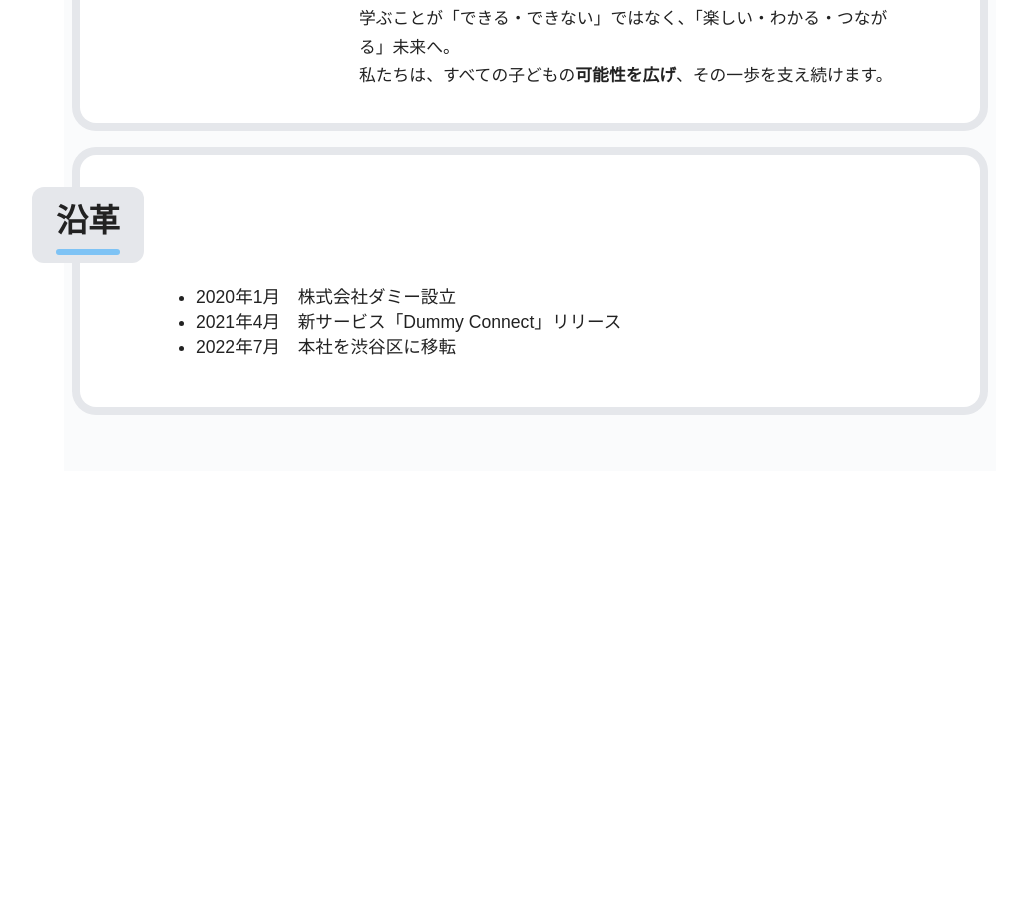
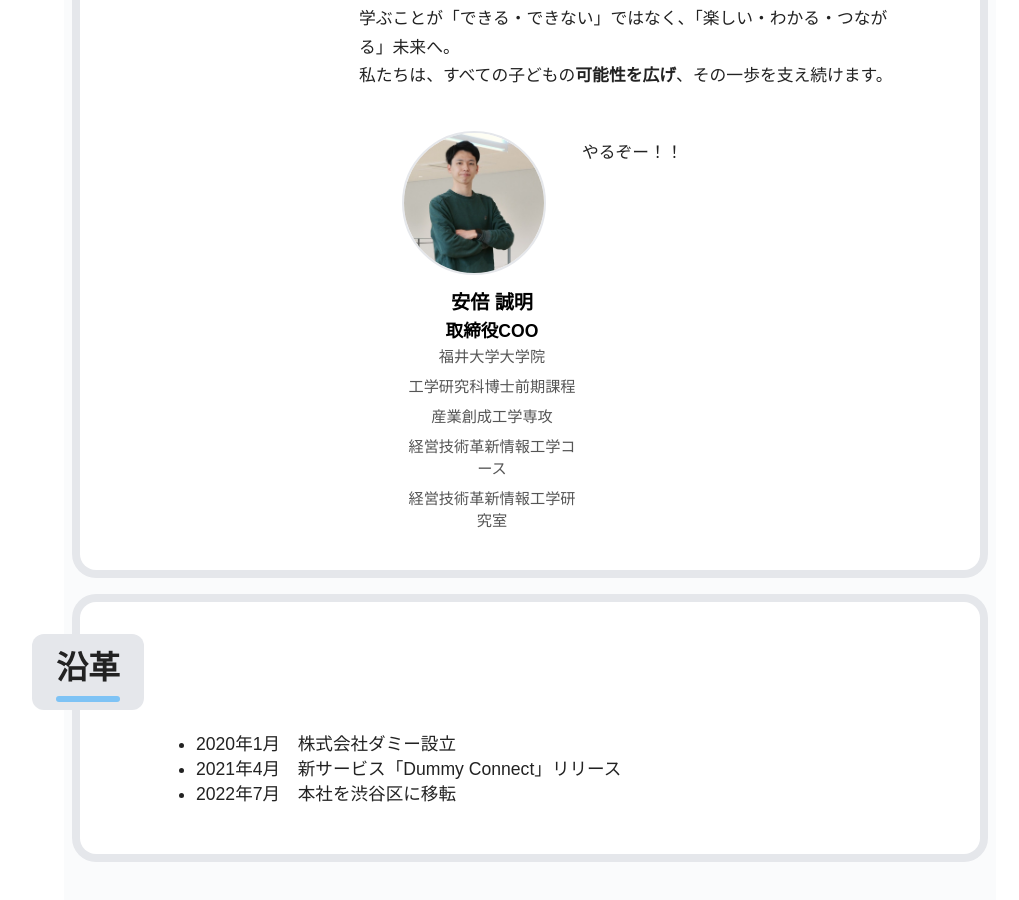
Before and after one commit to yr04491/Page_Mina, a React (Create React App) app: page / in a window 1280 px wide. Shown: the part 3165-4065 px from the top of the page, without its empty margins (110-1129 px from the left). Before the commit the page ends 3636 px from the top, so only its background shows below. Built offline with nearby package versions, Linux system fonts and the light colour scheme.

Commit message:
安倍カード追加

```diff
--- a/src/pages/CompanyPage.jsx
+++ b/src/pages/CompanyPage.jsx
@@ -75,32 +75,51 @@ const CompanyPage = () => {
   const companyInfoRef = useRef(null);
   const officersRef = useRef(null);
   const historyRef = useRef(null);
+  /**
+   * 指定されたセクションへスクロールするための関数
+   * @param {string} section - スクロール先のセクション名（'mission', 'vision'など）
+   */
+  const scrollToSection = (section) => {
+    // セクション名と対応するrefのマッピングオブジェクト
+    // 各refはuseRefフックで作成されたセクション要素への参照
+    const refs = {
+      mission: missionRef,           // Missionセクションへの参照
+      vision: visionRef,             // Visionセクションへの参照
+      'about-company': aboutCompanyRef, // 会社紹介セクションへの参照
+      'company-info': companyInfoRef,   // 会社概要セクションへの参照
+      officers: officersRef,         // 会社役員セクションへの参照
+      history: historyRef,           // 沿革セクションへの参照
+    };
 
-  const scrollToSection = (section) => {
-    const refs = {
-      mission: missionRef,
-      vision: visionRef,
-      'about-company': aboutCompanyRef,
-      'company-info': companyInfoRef,
-      officers: officersRef,
-      history: historyRef,
-    };
+    // 指定されたセクション名に対応するrefを取得
     const ref = refs[section];
+
+    // refが存在し、かつそれが実際のDOM要素を参照している場合のみ処理を実行
     if (ref && ref.current) {
+      // ヘッダー要素を取得
       const header = document.querySelector('.topbar');
+
+      // ヘッダーの高さを取得（存在しない場合は0）
+      // スクロール後にセクションがヘッダーの下に表示されるために必要
       const headerHeight = header ? header.offsetHeight : 0;
 
-      // スクロールするターゲット要素の位置を取得
+      // 現在のビューポートからターゲット要素までの垂直距離を取得
+      // getBoundingClientRect().topは要素の上端がビューポートの上端からどれだけ離れているかを返す
+      // これは現在のスクロール位置に依存する相対値
       const targetPosition = ref.current.getBoundingClientRect().top;
 
-      // 現在の表示位置からの相対的な距離を計算
-      // ヘッダーの高さを考慮して少し余裕を持たせる
+      // スクロールすべき距離を計算
+      // ターゲット位置からヘッダーの高さを引き、さらに余白として8px追加
+      // これにより、スクロール後にセクションがヘッダーの下に適切な余白を持って表示される
       const offset = targetPosition - headerHeight - 8;
 
-      // window.scrollByを使って相対的にスクロール
+      // window.scrollByメソッドを使用して現在位置から相対的にスクロール
+      // scrollByは現在のスクロール位置を基準に移動する
+      // top: offsetは垂直方向の移動量（ピクセル）
+      // behavior: 'smooth'はスムーズなアニメーションスクロールを有効化
       window.scrollBy({
-        top: offset,
-        behavior: 'smooth'
+        top: offset,      // 計算された垂直方向の移動量
+        behavior: 'smooth' // スムーズスクロールを有効化
       });
     }
   };
@@ -207,6 +226,23 @@ const CompanyPage = () => {
               私たちは、すべての⼦どもの<b>可能性を広げ</b>、その⼀歩を⽀え続けます。
             </div>
           </div>
+          <div className="officer-card">
+            <div>
+              <img className="officer-photo" src="/images/COO.png" alt="安倍 誠明" />
+              <div className="officer-info">
+                <div className="officer-name">安倍 誠明</div>
+                <div className="officer-role">取締役COO</div>
+                <div className="officer-title">福井大学大学院</div>
+                <div className="officer-title">工学研究科博士前期課程 </div>
+                <div className="officer-title">産業創成工学専攻 </div>
+                <div className="officer-title">経営技術革新情報工学コース </div>
+                <div className="officer-title">経営技術革新情報工学研究室 </div>
+              </div>
+            </div>
+            <div className="officer-message">
+              やるぞー！！
+            </div>
+          </div>
         </div>
       </section>
       {/* 沿革 */}
```
Also changed, not shown: public/images/COO.png (added). Lines whose indentation alone changed are shown as unchanged.
